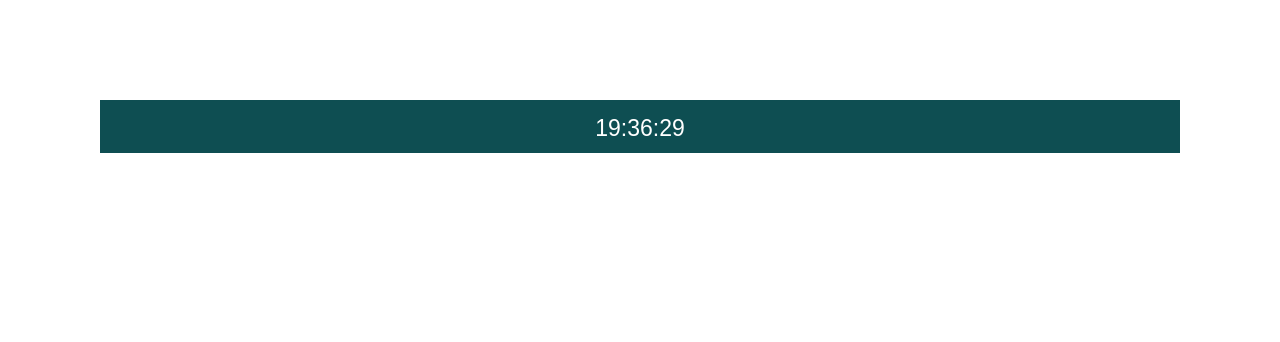
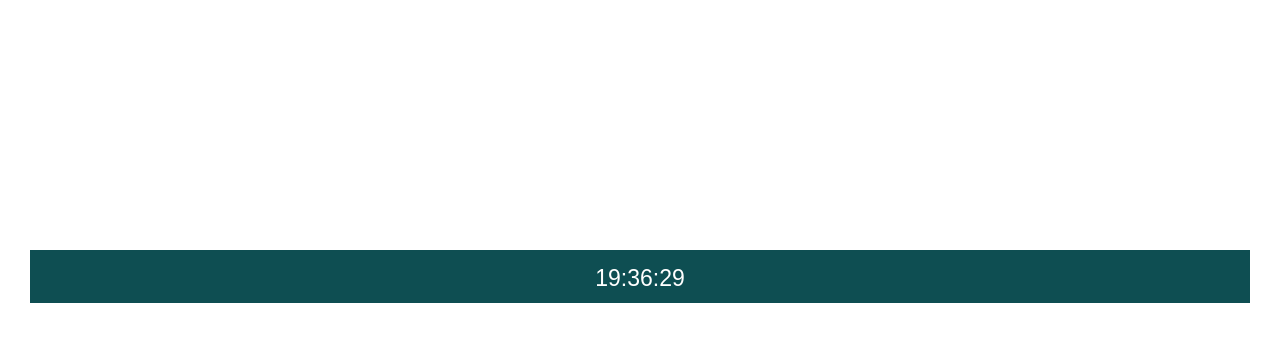
Before and after one commit to StephHedger/show-time-web, a React (Create React App) app: page / in a window 1280 px wide. Shown: the top 342 px of the page. Built offline with nearby package versions, Linux system fonts and the light colour scheme.

Commit message:
Fix Padding Issue

```diff
--- a/src/App.js
+++ b/src/App.js
@@ -36,7 +36,10 @@ const App = () => {
   });
 
   return (
-    <div className="App" style={{ padding: 100 }}>
+    <div
+      className="App"
+      style={{ paddingTop: 250, paddingRight: 30, paddingLeft: 30 }}
+    >
       <Clock timeLeft={timeLeft} />
     </div>
   );
```
